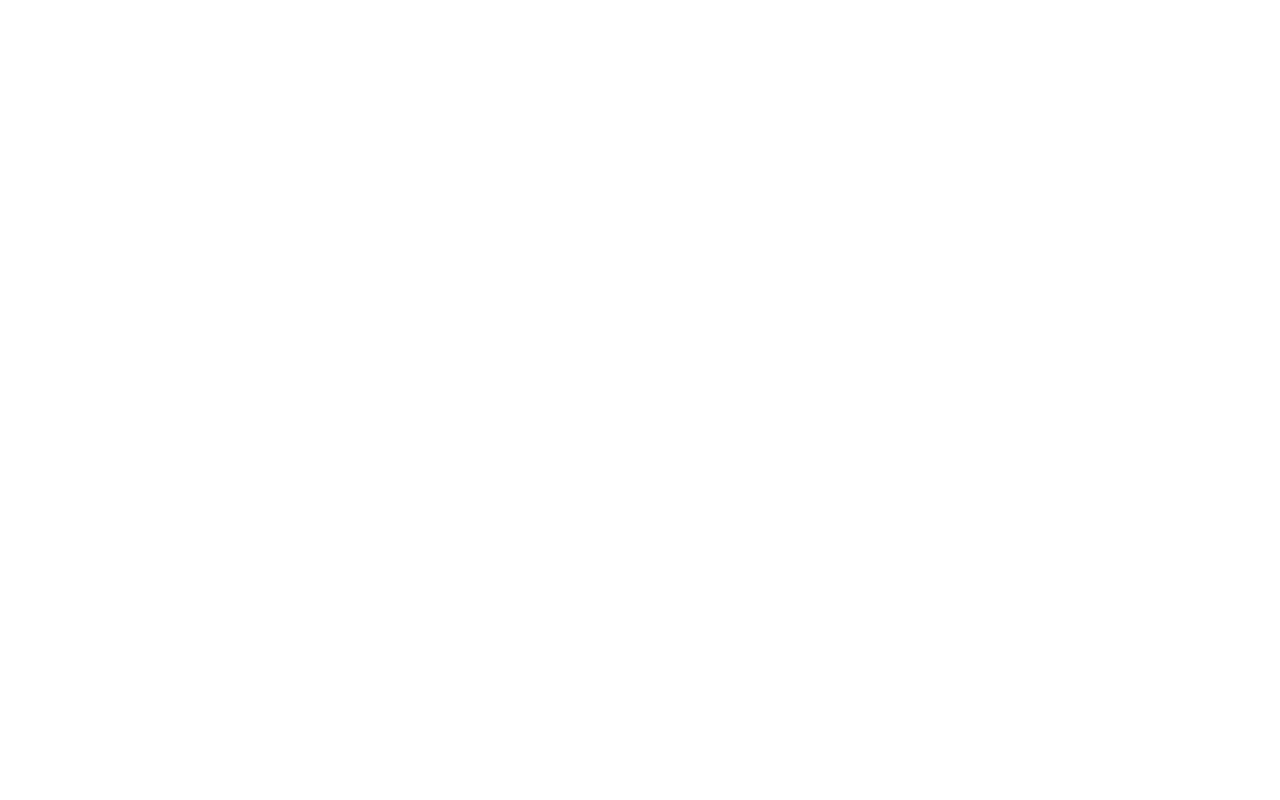
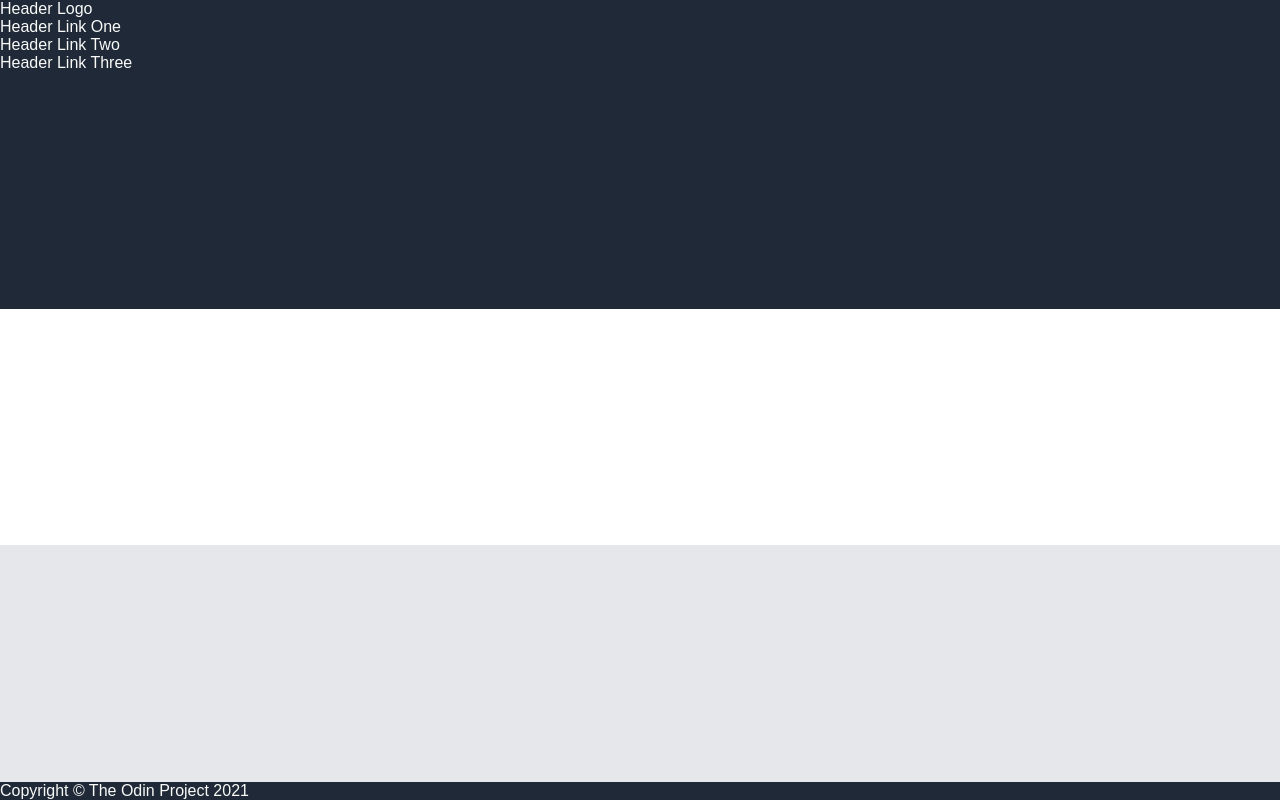
Before and after one commit to ninemoonz/landing_v2, a plain HTML site: page index.html in a window 1280 px wide. Drawn offline with Linux system fonts and the light colour scheme; a web font is replaced by a local one.

Commit message:
Divide three main section evenly with flex: 1

```diff
--- a/index.html
+++ b/index.html
@@ -4,8 +4,23 @@
     <meta charset="UTF-8">
     <meta name="viewport" content="width=device-width, initial-scale=1.0">
     <title>Landing Page V2</title>
+    <link rel="stylesheet" href="styles.css">
+
 </head>
 <body>
-
+    <nav class="nav-container">
+        <div class="left-nav-container">
+            <div class="header-logo">Header Logo</div>
+        </div>
+        <div class="right-nav-container">
+            <div class="link-one">Header Link One</div>
+            <div class="link-two">Header Link Two</div>
+            <div class="link-three">Header Link Three</div>
+        </div>
+    </nav>
+    <div class="main-container"></div>
+    <div class="info-container"></div>
+    <div class="quote-container"></div>
+    <footer>Copyright &#169; The Odin Project 2021</footer>
 </body>
 </html>
--- a/styles.css
+++ b/styles.css
@@ -0,0 +1,36 @@
+@import url('https://fonts.cdnfonts.com/css/hero-new');
+
+body {
+    font-family: 'Hero New', sans-serif;
+    margin: 0;
+    width: 100vw;
+    height: 100vh;
+    display: flex;
+    flex-direction: column;
+}
+
+.nav-container,
+.main-container,
+footer {
+    background-color: #1F2937;
+}
+
+.info-container {
+    background-color: white;
+}
+
+.quote-container {
+    background-color: #E5E7EB;
+}
+
+.nav-container,
+footer {
+    color: #F9FAF8;
+}
+
+.main-container,
+.info-container,
+.quote-container {
+    display: flex;
+    flex: 1;
+}
```
